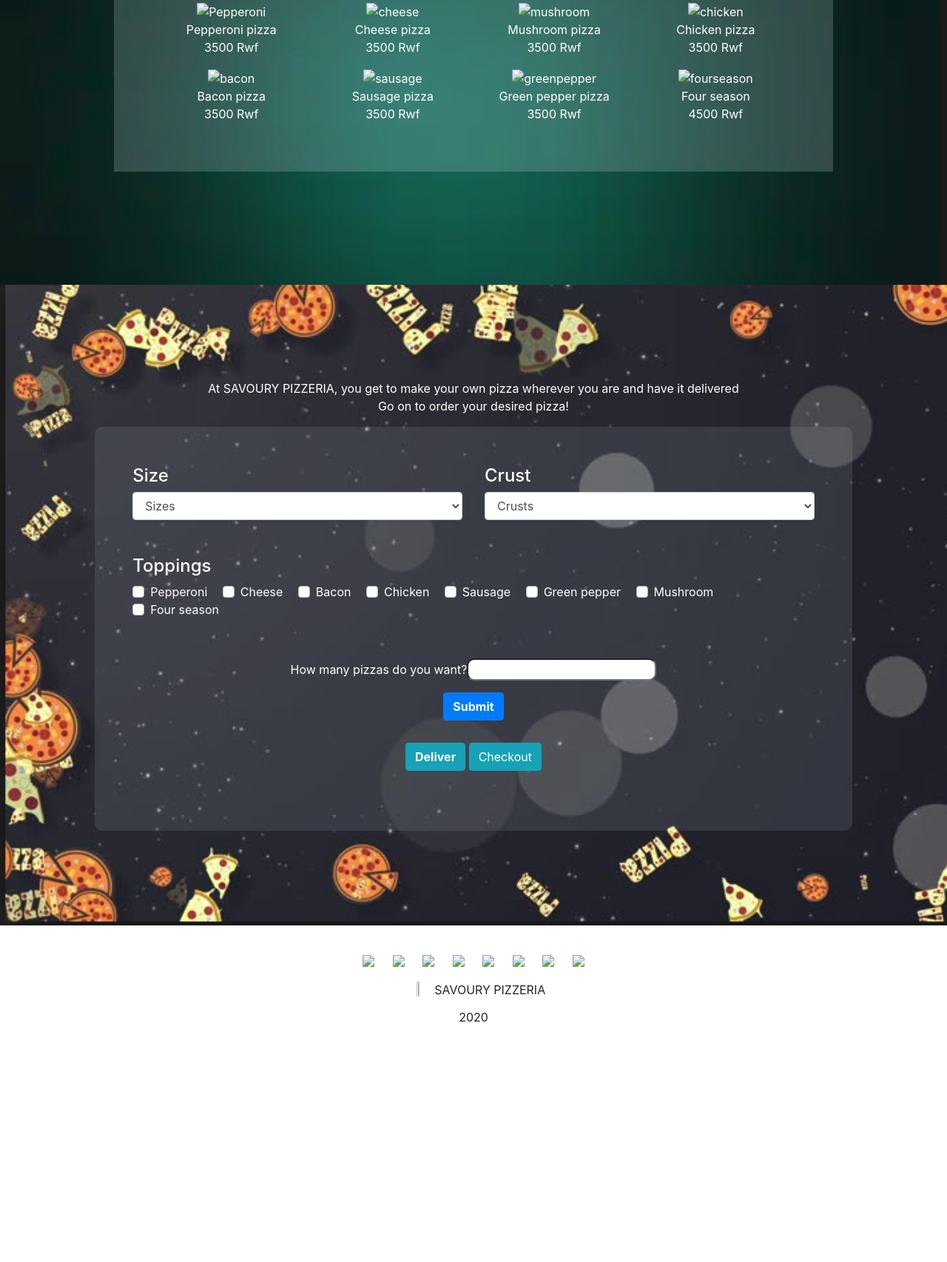
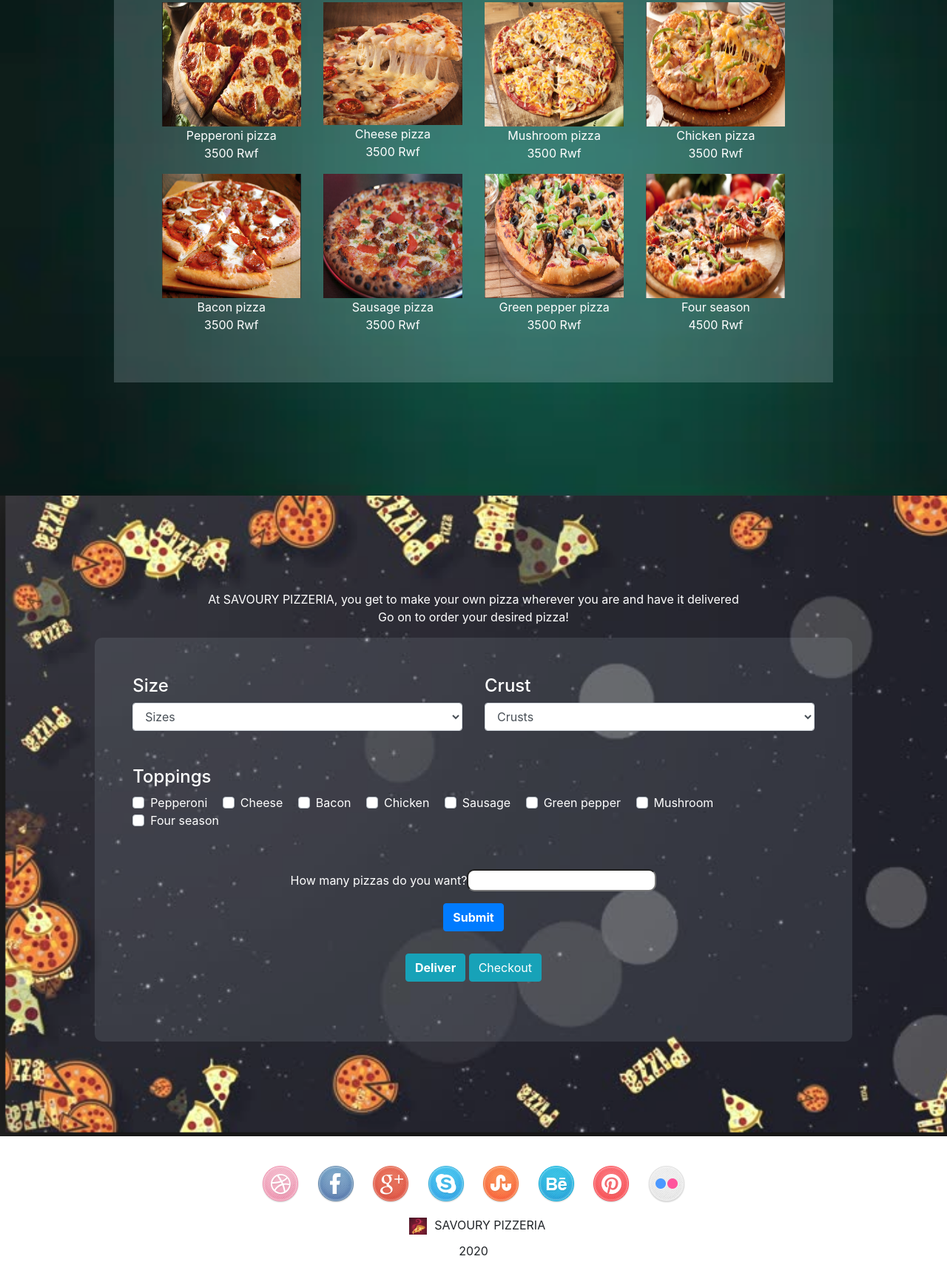
Before and after one commit to TonaDaphin/Pizzeria, a plain HTML site: page index.html in a window 1280 px wide. Shown: the part 1189-2895 px from the top of the page at 74% size. Before the commit the page ends 2606 px from the top, so only its background shows below. Drawn offline with nearby package versions, Linux system fonts and the light colour scheme.

Commit message:
Edited pics

```diff
--- a/index.html
+++ b/index.html
@@ -44,37 +44,37 @@
       <div class="container">
        <div class="row">
         <div class="col-md-3">
-          <img id ="pep" src="../Savoury-pizzeria/images/pizza/pepperoni.png" class="img-fluid" alt="Pepperoni">
+          <img id ="pep" src="images/pizza/pepperoni.png" class="img-fluid" alt="Pepperoni">
           <p>Pepperoni pizza <br> 3500 Rwf</p>
         </div>
         <div class="col-md-3">
-            <img src="../Savoury-pizzeria/images/pizza/cheese.png" class="img-fluid" alt="cheese">
+            <img src="images/pizza/cheese.png" class="img-fluid" alt="cheese">
             <p>Cheese pizza <br> 3500 Rwf</p>
         </div>
         <div class="col-md-3">
-            <img id ="pep" src="../Savoury-pizzeria/images/pizza/mushroom.png" class="img-fluid" alt="mushroom">
+            <img id ="pep" src="images/pizza/mushroom.png" class="img-fluid" alt="mushroom">
             <p>Mushroom pizza <br> 3500 Rwf</p>
         </div>
         <div class="col-md-3">
-            <img id ="pep" src="../Savoury-pizzeria/images/pizza/chicken.png" class="img-fluid" alt="chicken">
+            <img id ="pep" src="images/pizza/chicken.png" class="img-fluid" alt="chicken">
             <p>Chicken pizza <br> 3500 Rwf</p>
         </div>
       </div>
       <div class="row">
           <div class="col-md-3">
-            <img id ="pep" src="../Savoury-pizzeria/images/pizza/bacon.png" class="img-fluid" alt="bacon">
+            <img id ="pep" src="images/pizza/bacon.png" class="img-fluid" alt="bacon">
             <p>Bacon pizza <br> 3500 Rwf</p>
           </div>
           <div class="col-md-3">
-              <img id ="pep" src="../Savoury-pizzeria/images/pizza/sausage.png" class="img-fluid" alt="sausage">
+              <img id ="pep" src="images/pizza/sausage.png" class="img-fluid" alt="sausage">
               <p>Sausage pizza <br> 3500 Rwf</p>
           </div>
           <div class="col-md-3">
-              <img id ="pep" src="../Savoury-pizzeria/images/pizza/greenpepper.png" class="img-fluid" alt="greenpepper">
+              <img id ="pep" src="images/pizza/greenpepper.png" class="img-fluid" alt="greenpepper">
               <p>Green pepper pizza <br> 3500 Rwf</p>
           </div>
           <div class="col-md-3">
-              <img id ="pep" src="../Savoury-pizzeria/images/pizza/fourseason.png" class="img-fluid" alt="fourseason">
+              <img id ="pep" src="images/pizza/fourseason.png" class="img-fluid" alt="fourseason">
               <p>Four season <br> 4500 Rwf</p>
           </div>
         </div>
@@ -153,15 +153,15 @@
     </div>
   </div>
   <footer><a name="contacts"></a>
-      <img src="../Savoury-pizzeria/images/social/dribble.png">
-      <img src="../Savoury-pizzeria/images/social/facebook.png">
-      <img src="../Savoury-pizzeria/images/social/g_plus.png">
-      <img src="../Savoury-pizzeria/images/social/skype.png">
-      <img src="../Savoury-pizzeria/images/social/stumble_upon.png">
-      <img src="../Savoury-pizzeria/images/social/behance.png">
-      <img src="../Savoury-pizzeria/images/social/pinterest.png">
-      <img src="../Savoury-pizzeria/images/social/flickr.png">
-      <p><img id ="red" src="../Savoury-pizzeria/images/logos/red.png" width="2%" height="3%">SAVOURY PIZZERIA<br>2020</p>
+      <img src="images/social/dribble.png">
+      <img src="images/social/facebook.png">
+      <img src="images/social/g_plus.png">
+      <img src="images/social/skype.png">
+      <img src="images/social/stumble_upon.png">
+      <img src="images/social/behance.png">
+      <img src="images/social/pinterest.png">
+      <img src="images/social/flickr.png">
+      <p><img id ="red" src="images/logos/red.png" width="2%" height="3%">SAVOURY PIZZERIA<br>2020</p>
     </footer>
   </div>
 </body>
```
